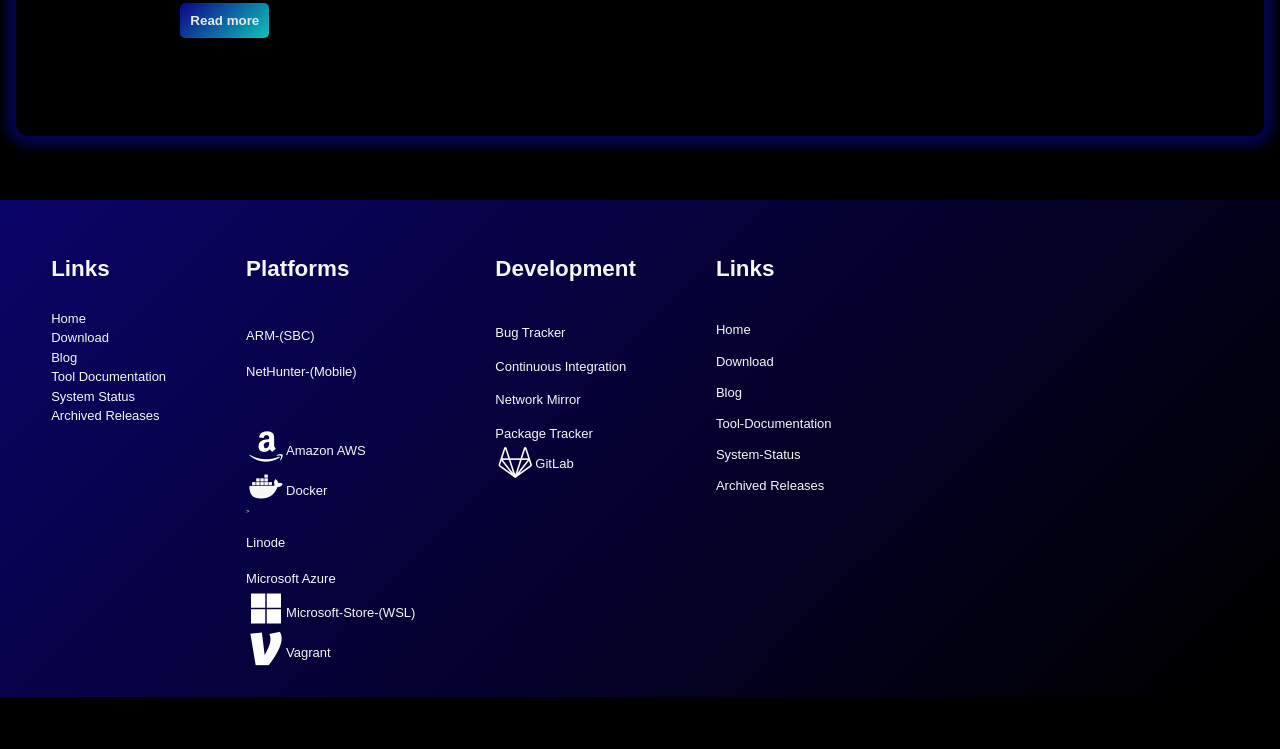
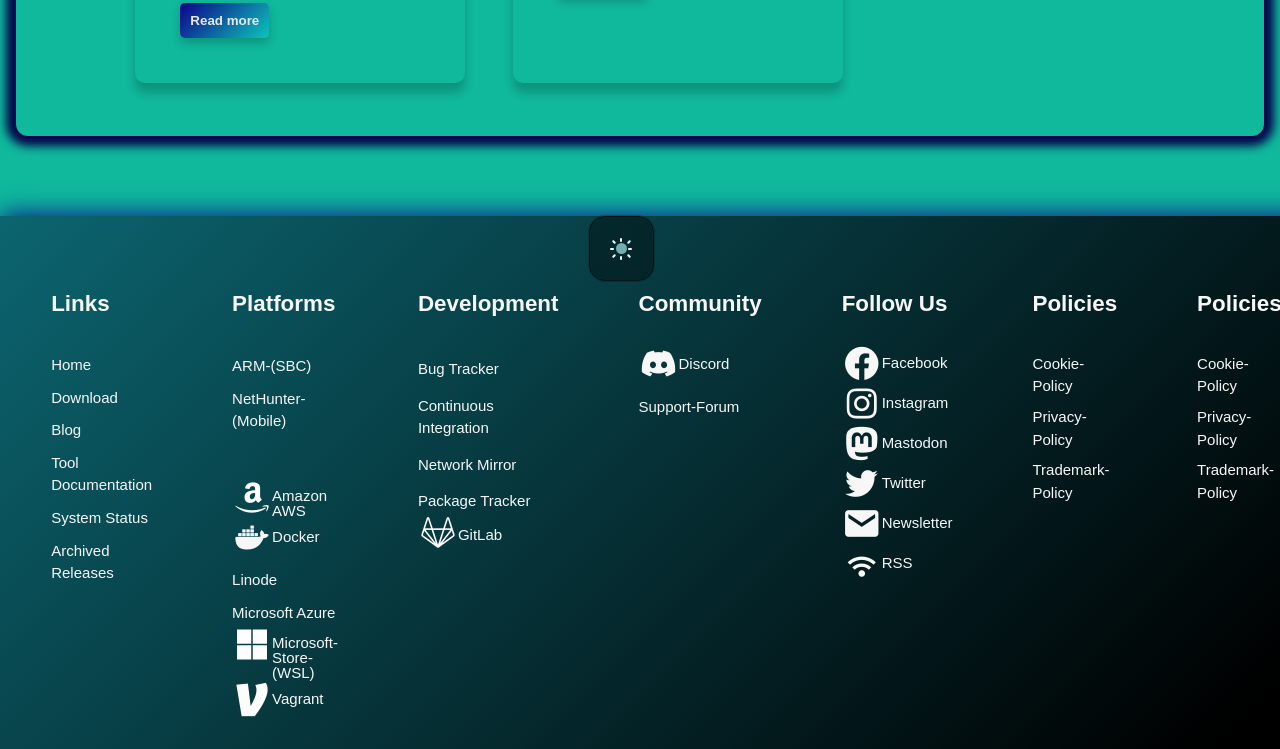
Before and after one commit to brjhon/Aula_pythoney, a plain HTML site: page Pythone/Programação font-End/Aula-6/Desenvolvimente-cltcurso.html in a window 1280 px wide. Shown: the part 3761-4510 px from the top of the page. Before the commit the page ends 4458 px from the top, so only its background shows below. Drawn offline with nearby package versions, Linux system fonts and the light colour scheme; files whose address does not match are found by name.

Commit message:
atualização4-parte do rodapé

```diff
--- a/Pythone/Programação font-End/Aula-6/Desenvolvimente-cltcurso.html
+++ b/Pythone/Programação font-End/Aula-6/Desenvolvimente-cltcurso.html
@@ -4,6 +4,7 @@
     <meta charset="UTF-8">
     <meta name="viewport" content="width=device-width, initial-scale=1.0">
     <link rel="stylesheet" href="css/index.css">
+    <link rel="stylesheet" href="css/texte.css">
     <link href='https://unpkg.com/boxicons@2.1.4/css/boxicons.min.css' rel='stylesheet'>
 
 
@@ -122,7 +123,6 @@
     <!-- parte Três -->
 
     <div class="caixatop">
-
         <div class="card">
             <div class="content">
                 <img src="imagens/kali-everywhere-arm.svg" alt="">
@@ -209,25 +209,42 @@
               </p>
               <button class="btn">Read more</button>
             </div>
-          </div>
+        </div>
 
     </div>
-
-
-
 </section>
 
     <!---------------------Roda Pé--------------- -->
 <footer>
       <div class="Base-texto">
+
+        <div class="background">
+          <button class="change-theme__icon" id="themeButton">
+            <span class="icon-sun-moon"></span>
+            <span class="sun-rays">
+              <span></span>
+              <span></span>
+              <span></span>
+              <span></span>
+              <span></span>
+              <span></span>
+              <span></span>
+              <span></span>
+            </span>
+          </button>
+        </div>
+        <!-- <h1>Exemplo de Troca de Tema</h1>
+        <button id="themeButton">Mudar Tema</button> -->
+
+
         <ul>
           <h1> Links </h1>
-          <p> Home</p>
-          <p> Download</p>
-          <p> Blog</p>
-          <p> Tool Documentation</p>
-          <p> System Status</p>
-          <p> Archived Releases </p>
+          <a href="">Home</a>
+          <a href="">Download</a>
+          <a href="">Blog</a>
+          <a href="">Tool Documentation</a>
+          <a href="">System Status</a>
+          <a href="">Archived Releases</a>
         </ul>
 
         <ul>
@@ -240,8 +257,8 @@
           <br>
           <br>
           <i class='bx bxl-amazon' style='color:#ffffff' ><a href="#"> Amazon AWS</a></i>
-           <i class='bx bxl-docker'><a href="#"> Docker</a></i>
-          ><a href="#">Linode</a>
+          <i class='bx bxl-docker'><a href="#"> Docker</a></i>
+          <a href="#">Linode</a>
           <a href="#"> Microsoft Azure</a>
           <i class='bx bxl-microsoft' style='color:#ffffff' ><a href="#"> Microsoft-Store-(WSL)</a></i>
           <i class='bx bxl-venmo' style='color:#ffffff' ><a href="#"> Vagrant</a></i>
@@ -257,15 +274,36 @@
         </ul>
 
         <ul>
-          <h1> Links </h1>
-          <a href="#">Home </a>
-          <a href="#">Download </a>
-          <a href="#">Blog </a>
-          <a href="#">Tool-Documentation </a>
-          <a href="#">System-Status </a>
-          <a href="#">Archived Releases </a>
+          <h1> Community </h1>
+          <i class='bx bxl-discord-alt'><a href="#"> Discord </a></i>
+          <a href="#"> Support-Forum </a>
+        </ul>
+
+        <ul>
+          <h1> Follow Us </h1>
+          <i class='bx bxl-facebook-circle' ><a href="#"> Facebook </a></i>
+          <i class='bx bxl-instagram' ><a href="#"> Instagram </a></i>
+          <i class='bx bxl-mastodon' ><a href="#"> Mastodon </a></i>
+          <i class='bx bxl-twitter' ><a href="#"> Twitter </a></i>
+          <i class='bx bxs-envelope'><a href="#"> Newsletter </a></i>
+          <i class='bx bx-wifi-2' ><a href="#"> RSS </a></i>
+        </ul>
+
+        <ul>
+          <h1> Policies </h1>
+          <a href="#"> Cookie-Policy </a>
+          <a href="#"> Privacy-Policy </a>
+          <a href="#"> Trademark-Policy </a>
+        </ul>
+
+        <ul>
+          <h1> Policies </h1>
+          <a href="#"> Cookie-Policy </a>
+          <a href="#"> Privacy-Policy </a>
+          <a href="#"> Trademark-Policy </a>
         </ul>
       </div>
+      <script src="script.js"></script>
 </footer>
 
 </body>
--- a/Pythone/Programação font-End/Aula-6/css/index.css
+++ b/Pythone/Programação font-End/Aula-6/css/index.css
@@ -460,11 +460,12 @@
   /* ---------------------Reda Pé----------------- */
 
  .Base-texto{
-    background: linear-gradient(-45deg, #000000 4%, #1607e275 100% );
+    background: linear-gradient(-45deg, #000000 4%, #06023b75 100% );
+    box-shadow: #0c038a 25px 25px 25px 25px ;
     width: 100%;
     height: 100%;
     /* margin-left: 5rem; */
-    margin-top: 3rem;
+    margin-top: 4rem;
     display: flex;
   }
 
@@ -475,19 +476,13 @@
     color: var(--text-blo);
     margin: 1.8rem;
     margin-left: 4%;
+    margin-top: 3rem;
   }
 
   .Base-texto h1{
     font-size: 1.4rem;
     line-height: 5rem;
 
-  }
-
-  .Base-texto p{
-    font-size: 13px;
-    flex-direction: column;
-    align-items: flex-start;
-    gap: 40px;
   }
 
   .Base-texto i{
@@ -497,8 +492,207 @@
 
   .Base-texto a{
     color: #f7f7f7;
-    font-size: 13px;
+    font-size: 15px;
     display: block;
     gap: 40px;
     margin-top: 10%;
   }
+
+  /* buton de mudar o tema de cor */
+/* <reset-style> ============================ */
+button {
+    border: none;
+    background: none;
+    padding: 0;
+    margin: 0;
+    cursor: pointer;
+    font-family: inherit;
+  }
+  /* ============================ */
+  /* <style for bg> ======== */
+  .background {
+    position: absolute;
+    margin-left: 46%;
+    border-radius: 16px;
+    border: 1px solid #07006e;
+    background: rgba(0, 0, 0, 0.39);
+    mix-blend-mode: luminosity;
+    box-shadow: 0px 0px 0px 1px rgba(0, 0, 0, 0.20);
+    backdrop-filter: blur(15px);
+    width: 65px;
+    height: 65px;
+    display: flex;
+    justify-content: center;
+    align-items: center;
+  }
+
+  /* <style for change-theme__icon> ======== */
+  .change-theme__icon {
+    width: 32px;
+    height: 32px;
+    display: flex;
+    justify-content: center;
+    align-items: center;
+    position: relative;
+    overflow: hidden;
+  }
+
+  /* .icon-sun-moon */
+  .change-theme__icon .icon-sun-moon {
+    width: 11.5px;
+    height: 11.5px;
+    border-radius: 100%;
+    background-color: rgb(168, 150, 150);
+    animation: ease reverse-change-theme .6s forwards;
+    transition: background-color .4s;
+    z-index: 10;
+  }
+
+  .change-theme__icon:hover .icon-sun-moon {
+    animation: change-theme .4s forwards;
+    background-color: #fff;
+  }
+
+  @keyframes change-theme {
+    0% {
+      width: 11.5px;
+      height: 11.5px;
+    }
+
+    100% {
+      width: 20px;
+      height: 20px;
+    }
+  }
+
+  @keyframes reverse-change-theme {
+    0% {
+      width: 20px;
+      height: 20px;
+    }
+
+    50% {
+      width: 10px;
+      height: 10px;
+    }
+
+    100% {
+      width: 11.5px;
+      height: 11.5px;
+    }
+  }
+
+  /* .icon-sun-moon:before */
+  .change-theme__icon .icon-sun-moon:before {
+    content: '';
+    width: 20px;
+    height: 20px;
+    border-radius: 100%;
+    background-color: rgb(0, 0, 0);
+    position: absolute;
+    top: 2px;
+    right: -2px;
+    transform: translateX(100%) scale(.2);
+    transition: transform .4s;
+  }
+
+  .change-theme__icon:hover .icon-sun-moon:before {
+    transform: scale(1);
+    transition: transform .4s .12s;
+  }
+
+  /* sun-rays */
+  .sun-rays {
+    width: 22px;
+    height: 22px;
+    position: absolute;
+  }
+
+  .sun-rays span {
+    width: 2px;
+    height: 4px;
+    border-radius: 2px;
+    background-color: rgb(255, 253, 253);
+    position: absolute;
+  }
+
+  /* ray */
+  .sun-rays span:nth-child(1) {
+    left: 50%;
+    transform: translateX(-50%);
+  }
+
+  .sun-rays span:nth-child(2) {
+    bottom: 0;
+    left: 50%;
+    transform: translateX(-50%);
+  }
+
+  .sun-rays span:nth-child(3) {
+    top: 50%;
+    left: 1px;
+    transform: translateY(-50%) rotate(90deg);
+  }
+
+  .sun-rays span:nth-child(4) {
+    top: 50%;
+    right: 1px;
+    transform: translateY(-50%) rotate(90deg);
+  }
+
+  .sun-rays span:nth-child(5) {
+    top: 2px;
+    right: 2.5px;
+    transform: rotate(45deg);
+  }
+
+  .sun-rays span:nth-child(6) {
+    bottom: 2px;
+    left: 2.5px;
+    transform: rotate(45deg);
+  }
+
+  .sun-rays span:nth-child(7) {
+    top: 2px;
+    left: 2.5px;
+    transform: rotate(-45deg);
+  }
+
+  .sun-rays span:nth-child(8) {
+    bottom: 2px;
+    right: 2.5px;
+    transform: rotate(-45deg);
+  }
+
+  .sun-rays {
+    animation: reverse-sun-rays .6s forwards;
+  }
+
+  .change-theme__icon:hover .sun-rays {
+    animation: ease sun-rays .4s forwards;
+  }
+
+  @keyframes sun-rays {
+    0% {
+      transform: rotate(0deg);
+    }
+
+    100% {
+      transform: rotate(-45deg);
+      opacity: 0;
+    }
+  }
+
+  @keyframes reverse-sun-rays {
+    0% {
+      transform: rotate(-45deg);
+    }
+
+    50% {
+      transform: rotate(8deg);
+    }
+
+    100% {
+      transform: rotate(0deg);
+    }
+  }
--- /dev/null
+++ b/Pythone/Programação font-End/Aula-6/css/texte.css
@@ -0,0 +1,10 @@
+body {
+    background-color: rgb(16, 184, 156);
+    color: rgb(0, 0, 0);
+}
+
+/* Estilo para o tema escuro */
+body.dark-theme {
+    background-color: black;
+    color: white;
+}
--- /dev/null
+++ b/Pythone/Programação font-End/Aula-6/script.js
@@ -0,0 +1,6 @@
+const themeButton = document.getElementById('themeButton');
+const body = document.body;
+
+themeButton.addEventListener('click', () => {
+    body.classList.toggle('dark-theme');
+});
```
